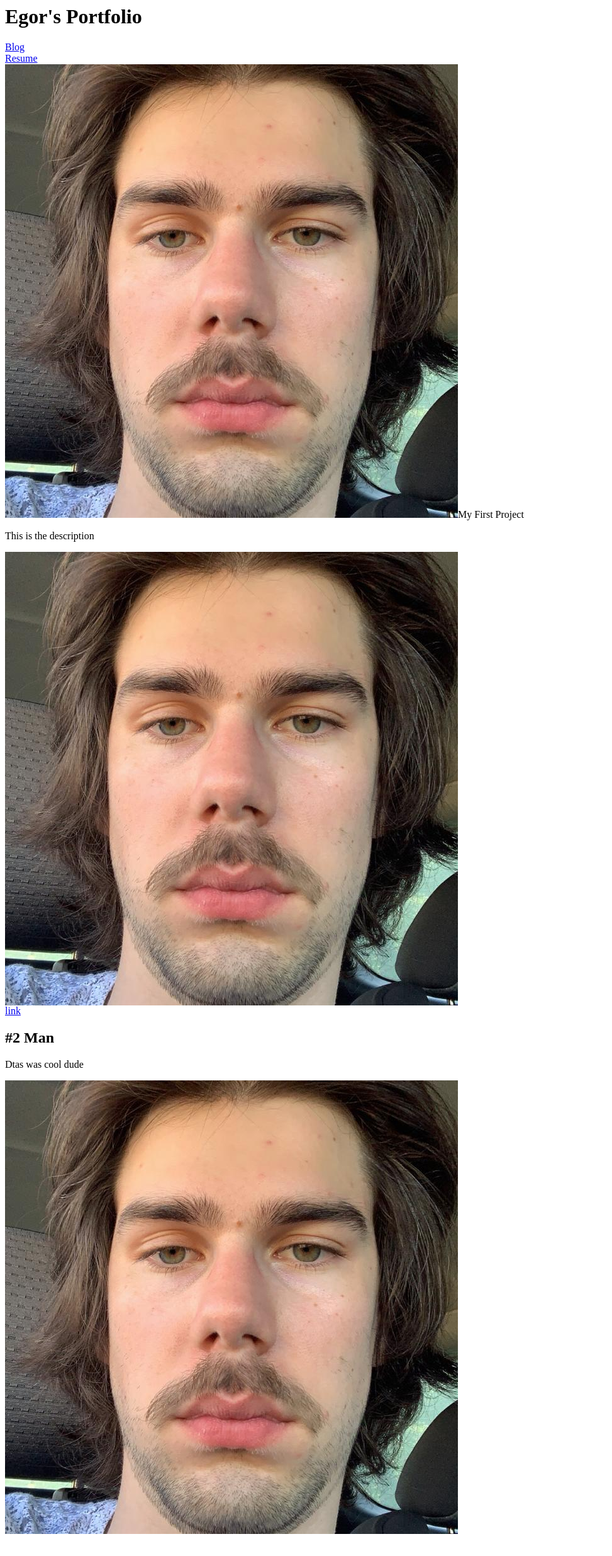
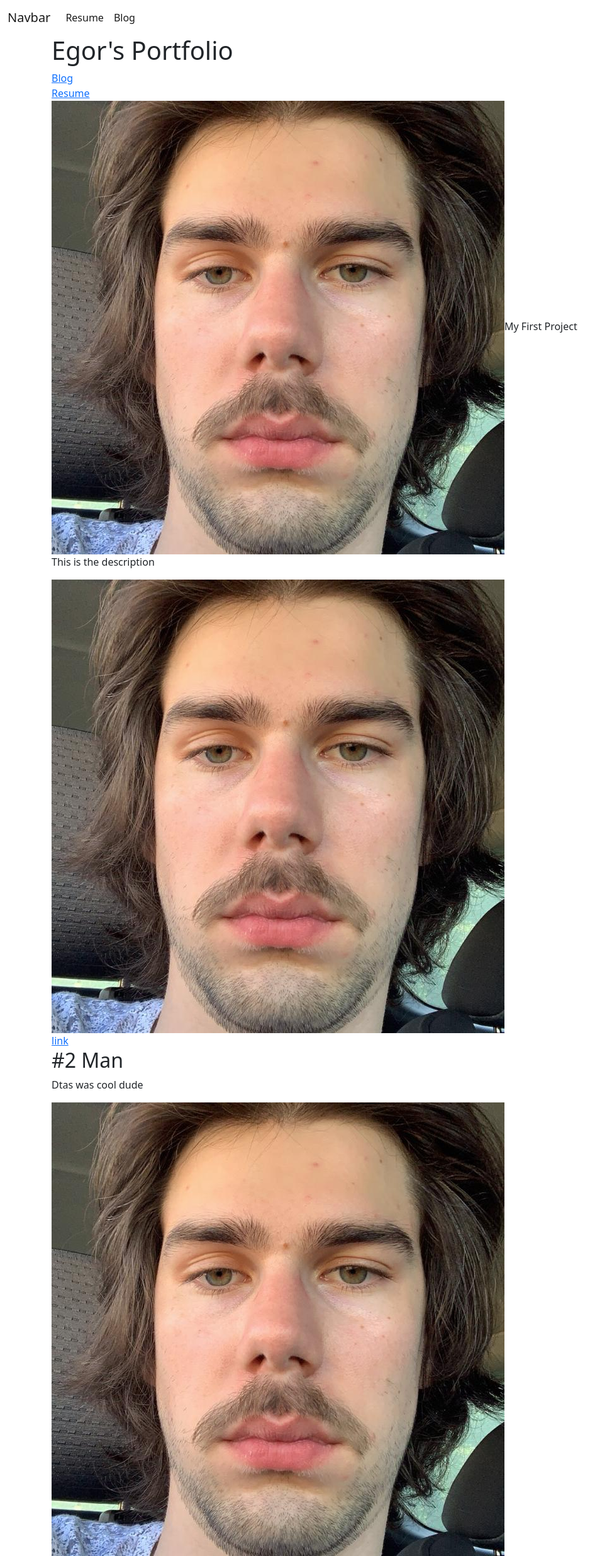
Before and after one commit to nopibal/Django3-personal-portfolio, a Django app: page / in a window 1280 px wide. Shown: the whole page at 63% size, without its empty margins (0-973 px from the left). Before the commit the page ends 2435 px from the top, so only its background shows below. Run offline with Django 3.2, Linux system fonts and the light colour scheme; data comes from the database, SQL or seed files in the repository; both versions use the stored data as it was after the commit.

Commit message:
working on frontend

```diff
--- a/blog/templates/blog/all_blogs.html
+++ b/blog/templates/blog/all_blogs.html
@@ -1,3 +1,7 @@
+{% extends 'portfolio/base.html' %}
+
+{% block content %}
+
 <h1>Blog</h1>
 
 <h3>Egor has written {{blogs.count}} blog{{ blogs.count|pluralize }}</h3>
@@ -12,3 +16,4 @@
 
 
 {% endfor %}
+{% endblock %}
--- a/blog/templates/blog/detail.html
+++ b/blog/templates/blog/detail.html
@@ -1,5 +1,11 @@
+{% extends 'portfolio/base.html' %}
+
+{% block content %}
+
 <h1>{{blog.title}}</h1>
 
 <h2>--{{ blog.date|date:'F jS Y' }}--</h2>
 
 {{ blog.description|safe }}
+
+{% endblock %}
--- /dev/null
+++ b/portfolio/templates/portfolio/base.html
@@ -0,0 +1,58 @@
+<!doctype html>
+{% load static %}
+<html lang="en">
+  <head>
+    <!-- Required meta tags -->
+    <meta charset="utf-8">
+    <meta name="viewport" content="width=device-width, initial-scale=1">
+
+
+    <!-- Bootstrap CSS -->
+    <link href="https://cdn.jsdelivr.net/npm/bootstrap@5.1.3/dist/css/bootstrap.min.css" rel="stylesheet" integrity="sha384-1BmE4kWBq78iYhFldvKuhfTAU6auU8tT94WrHftjDbrCEXSU1oBoqyl2QvZ6jIW3" crossorigin="anonymous">
+    <link rel="icon" type="image/png" href="{% static "portfolio/logo.jpg" %}">
+    <link rel="preconnect" href="https://fonts.googleapis.com">
+    <link rel="preconnect" href="https://fonts.gstatic.com" crossorigin>
+    <link href="https://fonts.googleapis.com/css2?family=PT+Sans&display=swap" rel="stylesheet">
+
+    <title>Egor Kumichev</title>
+  </head>
+
+  <body>
+    <nav class="navbar navbar-expand-lg navbar-light bg-lig">
+      <div class="container-fluid">
+        <a class="navbar-brand" href="#">Navbar</a>
+        <button class="navbar-toggler" type="button" data-bs-toggle="collapse" data-bs-target="#navbarSupportedContent" aria-controls="navbarSupportedContent" aria-expanded="false" aria-label="Toggle navigation">
+          <span class="navbar-toggler-icon"></span>
+        </button>
+      <div class="collapse navbar-collapse" id="navbarSupportedContent">
+      <ul class="navbar-nav me-auto mb-2 mb-lg-0">
+        <li class="nav-item">
+          <a class="nav-link active" href="{% static 'portfolio/resume.pdf' %}">Resume</a>
+        </li>
+        <li class="nav-item">
+          <a class="nav-link active" href="{% url 'blog:all_blogs' %}">Blog</a>
+        </li>
+      </ul>
+    </div>
+  </div>
+</nav>
+
+<div class="container center">
+
+{% block content %}{% endblock %}
+
+</div>
+
+
+    <!-- Optional JavaScript; choose one of the two! -->
+
+    <!-- Option 1: Bootstrap Bundle with Popper -->
+    <script src="https://cdn.jsdelivr.net/npm/bootstrap@5.1.3/dist/js/bootstrap.bundle.min.js" integrity="sha384-ka7Sk0Gln4gmtz2MlQnikT1wXgYsOg+OMhuP+IlRH9sENBO0LRn5q+8nbTov4+1p" crossorigin="anonymous"></script>
+
+    <!-- Option 2: Separate Popper and Bootstrap JS -->
+    <!--
+    <script src="https://cdn.jsdelivr.net/npm/@popperjs/core@2.10.2/dist/umd/popper.min.js" integrity="sha384-7+zCNj/IqJ95wo16oMtfsKbZ9ccEh31eOz1HGyDuCQ6wgnyJNSYdrPa03rtR1zdB" crossorigin="anonymous"></script>
+    <script src="https://cdn.jsdelivr.net/npm/bootstrap@5.1.3/dist/js/bootstrap.min.js" integrity="sha384-QJHtvGhmr9XOIpI6YVutG+2QOK9T+ZnN4kzFN1RtK3zEFEIsxhlmWl5/YESvpZ13" crossorigin="anonymous"></script>
+    -->
+  </body>
+</html>
--- a/portfolio/templates/portfolio/home.html
+++ b/portfolio/templates/portfolio/home.html
@@ -1,3 +1,7 @@
+{% extends 'portfolio/base.html' %}
+
+{% block content %}
+
     <h1>Egor's Portfolio</h1>
     {% load static %}
 
@@ -21,3 +25,5 @@
     {% endif %}
 
     {% endfor %}
+
+{% endblock %}
```
Also changed, not shown: portfolio/static/portfolio/custom.css (added, +24 -0 lines), db.sqlite3, portfolio/static/portfolio/logo.jpg (added). Lines whose indentation alone changed are shown as unchanged.
